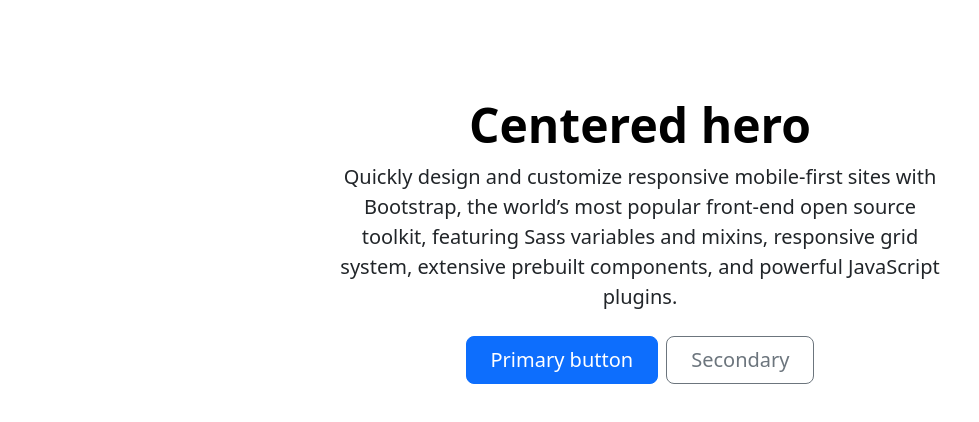
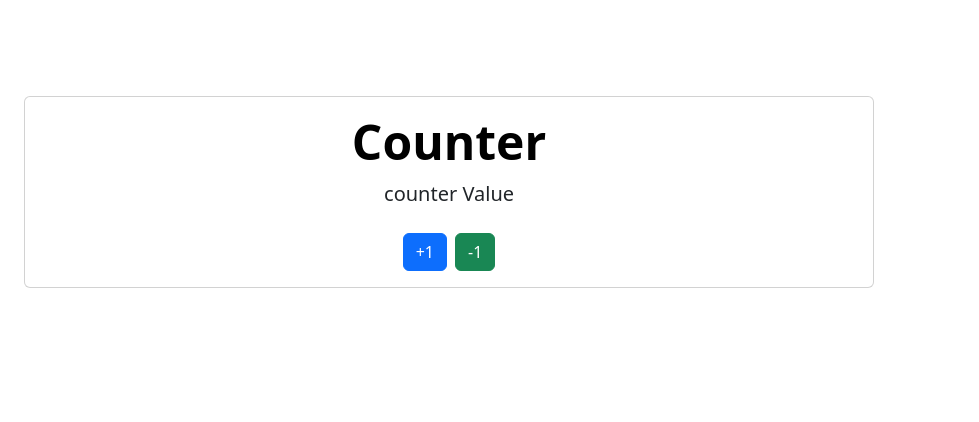
Before and after one commit to CoderSid063/Counter-React-Redux-Project, a React (Vite) app: page / in a window 1280 px wide. Shown: the top 422 px of the page, without its empty margins (0-979 px from the left). Built offline with nearby package versions, Linux system fonts and the light colour scheme.

Commit message:
update components

```diff
--- a/src/App.jsx
+++ b/src/App.jsx
@@ -1,29 +1,21 @@
 import "./App.css";
-import "bootstrap/dist/css/bootstrap.min.css"
+import "bootstrap/dist/css/bootstrap.min.css";
+import Header from "./components/Header";
+import DisplayCounter from "./components/DisplayCounter";
+import Container from "./components/Container";
+import Controls from "./components/Controls";
 
 function App() {
   return (
-    <>
-      <div class="px-4 py-5 my-5 text-center">
-        <h1 class="display-5 fw-bold text-body-emphasis">Centered hero</h1>
-        <div class="col-lg-6 mx-auto">
-          <p class="lead mb-4">
-            Quickly design and customize responsive mobile-first sites with
-            Bootstrap, the world’s most popular front-end open source toolkit,
-            featuring Sass variables and mixins, responsive grid system,
-            extensive prebuilt components, and powerful JavaScript plugins.
-          </p>
-          <div class="d-grid gap-2 d-sm-flex justify-content-sm-center">
-            <button type="button" class="btn btn-primary btn-lg px-4 gap-3">
-              Primary button
-            </button>
-            <button type="button" class="btn btn-outline-secondary btn-lg px-4">
-              Secondary
-            </button>
-          </div>
+    <center className="px-4 py-5 my-5 text-center">
+      <Container>
+        <Header />
+        <div className="col-lg-6 mx-auto">
+          <DisplayCounter />
+          <Controls />
         </div>
-      </div>
-    </>
+      </Container>
+    </center>
   );
 }
 
--- /dev/null
+++ b/src/components/Container.jsx
@@ -0,0 +1,8 @@
+const Container = ({ children }) => {
+  return (
+    <div className="card" style={{ width: "69%" }}>
+      <div className="card-body">{children}</div>
+    </div>
+  );
+};
+export default Container;
--- /dev/null
+++ b/src/components/Controls.jsx
@@ -0,0 +1,9 @@
+const Controls = () => {
+  return (
+    <div className="d-grid gap-2 d-sm-flex justify-content-sm-center">
+      <button type="button" class="btn btn-primary">+1</button>
+      <button type="button" class="btn btn-success">-1</button>
+    </div>
+  );
+};
+export default Controls;
--- /dev/null
+++ b/src/components/DisplayCounter.jsx
@@ -0,0 +1,4 @@
+const DisplayCounter = () => {
+  return <p className="lead mb-4">counter Value</p>;
+};
+export default DisplayCounter;
--- a/src/components/Header.jsx
+++ b/src/components/Header.jsx
@@ -1,4 +1,4 @@
 const Header = ()=>{
-  return <h1>Counter</h1>
+  return <h1 className="display-5 fw-bold text-body-emphasis">Counter</h1>
 }
 export default Header ;
```
